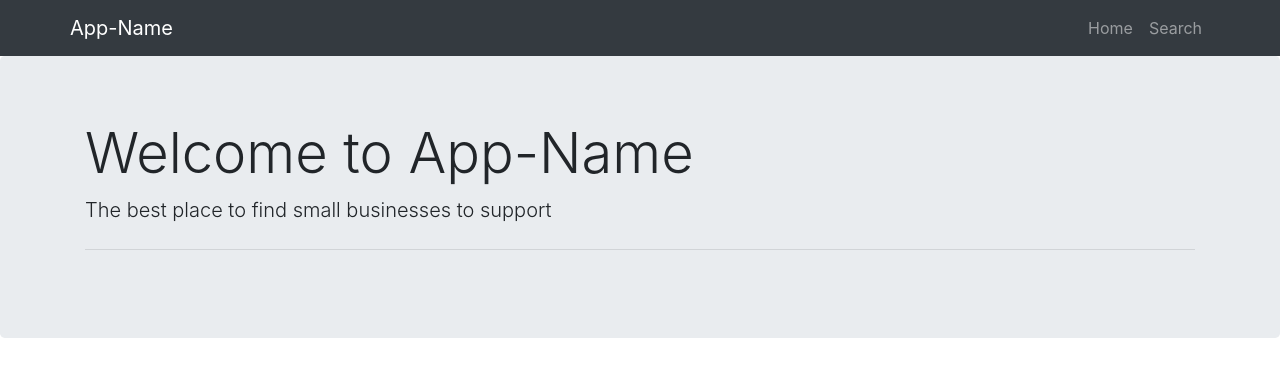
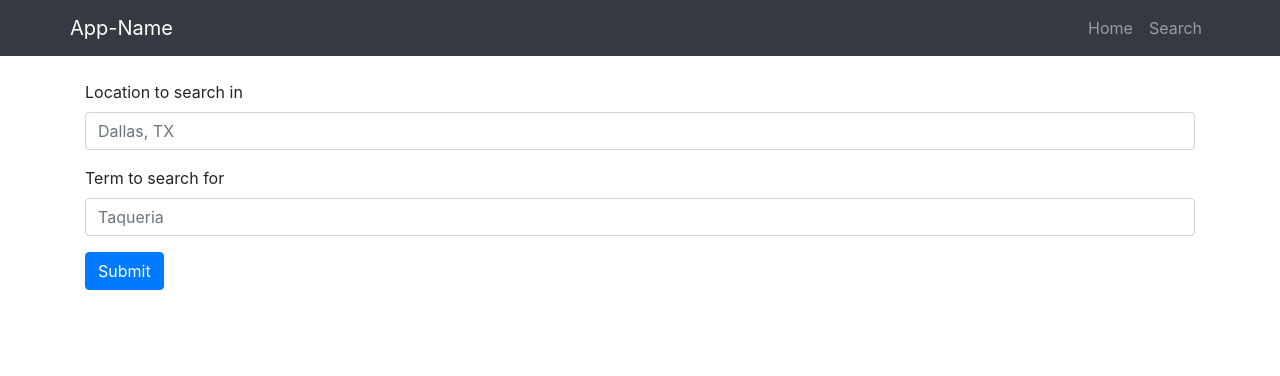
Before and after one commit to dch777/hackMCSTProject, a React (Create React App) app: page /search in a window 1280 px wide. Shown: the top 376 px of the page. Built offline with nearby package versions, Linux system fonts and the light colour scheme.

Commit message:
Finished app

```diff
--- a/package.json
+++ b/package.json
@@ -3,13 +3,16 @@
   "version": "0.1.0",
   "private": true,
   "dependencies": {
+    "@apollo/client": "^3.3.7",
     "@react-firebase/auth": "^0.2.10",
     "@testing-library/jest-dom": "^5.11.4",
     "@testing-library/react": "^11.1.0",
     "@testing-library/user-event": "^12.1.10",
+    "apollo": "^2.32.1",
     "apollo-boost": "^0.4.9",
     "apollo-cache-inmemory": "^1.6.6",
     "apollo-link-ws": "^1.0.20",
+    "axios": "^0.21.1",
     "bootstrap": "^4.6.0",
     "firebase": "^8.2.5",
     "graphql": "^15.5.0",
--- a/src/App.js
+++ b/src/App.js
@@ -10,11 +10,11 @@ const App = () => {
 			<Navbar />
 
 			<Switch>
-				<Route path="/">
+				<Route path="/" exact>
 					<Home />
 				</Route>
 
-				<Route path="/search">
+				<Route path="/search" exact>
 					<Search />
 				</Route>
 			</Switch>
--- a/src/components/Navbar.jsx
+++ b/src/components/Navbar.jsx
@@ -29,4 +29,4 @@ const Navbar = (props) => {
 	);
 };
 
-export default Navbar;
+export default withRouter(Navbar);
--- a/src/components/Search.jsx
+++ b/src/components/Search.jsx
@@ -1,32 +1,29 @@
 import React, { useState } from "react";
-import ApolloClient from "apollo-client";
-import { WebSocketLink } from "apollo-link-ws";
-import { InMemoryCache } from "apollo-cache-inmemory";
+import axios from "axios";
 
 const Search = (props) => {
 	const [location, setLocation] = useState("");
 	const [term, setTerm] = useState("");
+	const [data, setData] = useState([]);
 
-	const client = new ApolloClient({
-		link: new WebSocketLink({
-			uri: "https://api.yelp.com/v3/graphql",
-			options: {
-				reconnect: true,
-				connectionParams: {
-					headers: {
-						Authorization: "DDBsIFAcxOykMan3M23mvTXB7txBcSu84beTI-H6CH1BpoKImHELdByqbGTY81f6mtmAC-ByJaS-4q9XesFCHJfuIQkXpxPz4ZAODW_ZVCAL_CjfipeZEv0mmqAVYHYx",
-					},
-				},
-			},
-		}),
-		cache: new InMemoryCache(),
-	});
+	const updateLocation = (event) => {
+		setLocation(event.target.value);
+	};
 
-	const [businesses, setBusinesses] = useQuery(`
+	const updateTerm = (event) => {
+		setTerm(event.target.value);
+	};
+
+	const handleSubmit = (event) => {
+		axios({
+		url: 'https://cors-anywhere.herokuapp.com/https://api.yelp.com/v3/graphql',
+		method: 'post',
+		data: {
+			query: `
 			{
 				search(
-				term: {0},
-				location: {1},
+					term: "` + term + `",
+					location: "` + location + `",
 					limit: 10
 				)
 				{
@@ -38,19 +35,53 @@ const Search = (props) => {
 						photos
 					}
 				}
+			}`
+		},
+		headers: {
+			"Authorization": "Bearer DDBsIFAcxOykMan3M23mvTXB7txBcSu84beTI-H6CH1BpoKImHELdByqbGTY81f6mtmAC-ByJaS-4q9XesFCHJfuIQkXpxPz4ZAODW_ZVCAL_CjfipeZEv0mmqAVYHYx",
+			"Accept-Language": "en-US",
 		}
-	`.format());
+		}).then((result) => {
+			setData(result.data.data.search.business);
+		});
+	}
 
 	return (
 		<div className="home">
+			<br/>
 			<div class="container">
 				<div class="form-group">
-					<label for="locationInput">Location to search in</label>
-					<input type="text" class="form-control" id="locationInput" placeholder="Dallas, TX" />
+					<label htmlFor="locationInput">Location to search in</label>
+					<input type="text" class="form-control" id="locationInput" value={location} onChange={updateLocation} placeholder="Dallas, TX" />
 				</div>
+				<div class="form-group">
+					<label htmlFor="termInput">Term to search for</label>
+					<input type="text" class="form-control" id="termInput" value={term} onChange={updateTerm} placeholder="Taqueria" />
+				</div>
+				<button onClick={handleSubmit} class="btn btn-primary">
+					Submit
+				</button>
+			</div>
+			<br/>
+			<div class="container">
+				{ data.map((business) => (
+					<div class="row">
+						<div class="col-4">
+							<img href={business.url} src={business.photos[0]} class="img-thumbnail" />
+						</div>
+						<div class="col-8">
+							<h2>
+								<a href={business.url}> {business.name} </a>
+							</h2>
+							<p> {business.rating} out of 5 </p>
+							<hr class="my-4" />
+						</div>
+						<br/>
+					</div>
+				)) }
 			</div>
 		</div>
 	);
-}
+};
 
 export default Search;
```
Also changed, not shown: 2 other files (tests, documents, lock files or other folders). Lines whose indentation alone changed are shown as unchanged.
